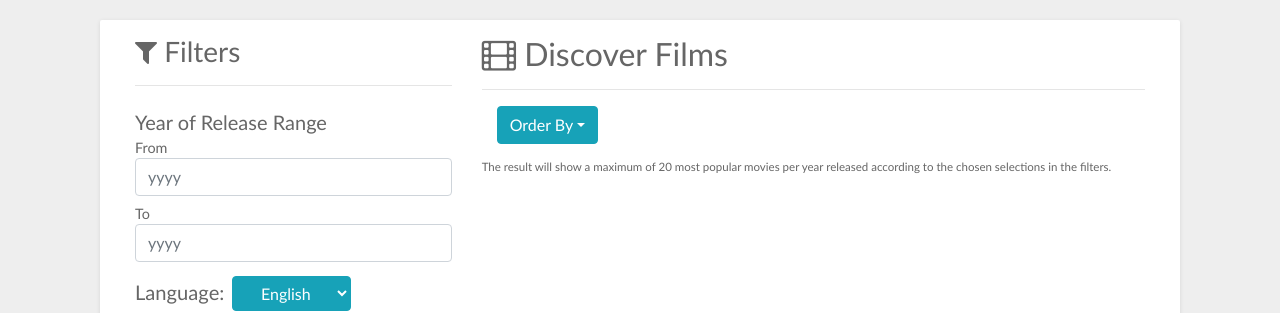
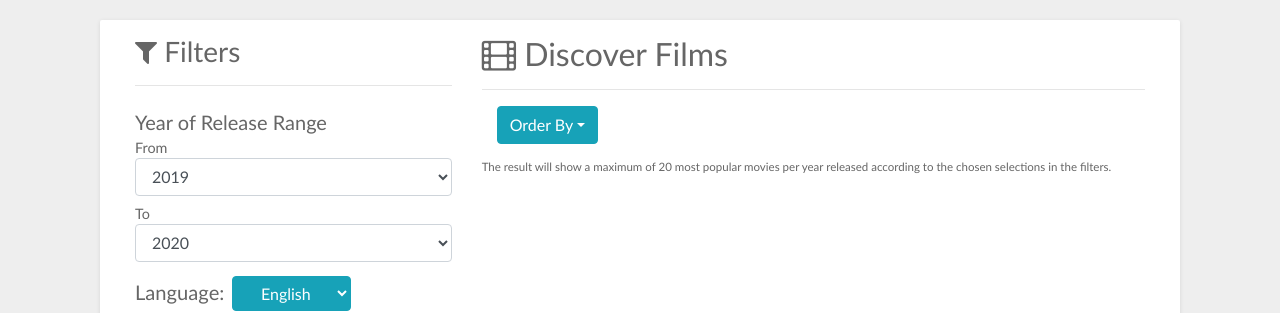
Before and after one commit to UVStudio/discover-movies, a React (Create React App) app in the folder client/: page / in a window 1280 px wide. Shown: the top 313 px of the page. Built offline with nearby package versions, Linux system fonts and the light colour scheme.

Commit message:
change year inputs to drop downs

```diff
--- a/client/public/style.css
+++ b/client/public/style.css
@@ -38,8 +38,8 @@ body {
 }
 
 .search table tr td img {
-  width: 50px;
-  height: 75px;
+  width: 60px;
+  height: 90px;
 }
 
 .search table tr td.movie {
--- a/client/src/components/Filters.tsx
+++ b/client/src/components/Filters.tsx
@@ -6,6 +6,7 @@ import { checkboxes } from '../checkboxes';
 import { MovieList } from './MovieList';
 import { Pagination } from './Pagination';
 import { OrderBy } from './OrderBy';
+import { yearsRange } from './Years';
 
 type movieFilter = {
   fromYear: string;
@@ -16,8 +17,8 @@ type movieFilter = {
 
 export const Filters = () => {
   const [formData, setFormData] = useState<movieFilter>({
-    fromYear: '',
-    toYear: '',
+    fromYear: '2019',
+    toYear: '2020',
     language: 'en',
     genres: [],
   });
@@ -46,6 +47,7 @@ export const Filters = () => {
     },
     [checkedItems, formData]
   );
+  console.log(genres);
 
   //modular sorting function for rating and popularity
   function compare(key: string) {
@@ -67,7 +69,7 @@ export const Filters = () => {
     let voteList: object[] = [...movieList];
     voteList.sort(compare('vote_average'));
     setMovieList(voteList);
-    console.log(voteList);
+    //console.log(voteList);
     setLoading(false);
   };
 
@@ -77,7 +79,7 @@ export const Filters = () => {
     let popList: object[] = [...movieList];
     popList.sort(compare('popularity'));
     setMovieList(popList);
-    console.log(popList);
+    //console.log(popList);
     setLoading(false);
   };
 
@@ -109,6 +111,14 @@ export const Filters = () => {
   //call API call to Node
   const onSubmit = (e: any) => {
     e.preventDefault();
+    if (fromYear > toYear) {
+      alert("Please make sure 'From' is earlier than 'To'.");
+      return;
+    }
+    if (genres.length < 1) {
+      alert('Please check off at least one genre category.');
+      return;
+    }
     findMovies(formData);
   };
 
@@ -132,27 +142,37 @@ export const Filters = () => {
           <h5 className="mt-4 mb-1">Year of Release Range</h5>
           From
           <div className="input-group">
-            <input
-              type="text"
+            <select
               id="fromYear"
               name="fromYear"
               className="form-control mb-2"
               placeholder="yyyy"
               value={fromYear}
               onChange={(e) => onChange(e)}
-            />
+            >
+              {yearsRange.map((year) => (
+                <option key={year} value={year}>
+                  {year}
+                </option>
+              ))}
+            </select>
           </div>
           To
           <div className="input-group">
-            <input
-              type="text"
+            <select
               id="toYear"
               name="toYear"
               className="form-control"
               placeholder="yyyy"
               value={toYear}
               onChange={(e) => onChange(e)}
-            />
+            >
+              {yearsRange.map((year) => (
+                <option key={year} value={year}>
+                  {year}
+                </option>
+              ))}
+            </select>
           </div>
           <label htmlFor="Language Dropdown" className="langauge-label mr-2">
             Language:{'  '}
--- /dev/null
+++ b/client/src/components/Years.tsx
@@ -0,0 +1,15 @@
+export const yearsRange: number[] = [];
+
+let year: number = new Date().getFullYear();
+const yearsArray = () => {
+  if (year === 1900) {
+    yearsRange.push(1900);
+    return;
+  } else {
+    yearsRange.push(year);
+    year = year - 1;
+    yearsArray();
+  }
+};
+
+yearsArray();
```
Also changed, not shown: 2 other files (tests, documents, lock files or other folders).
